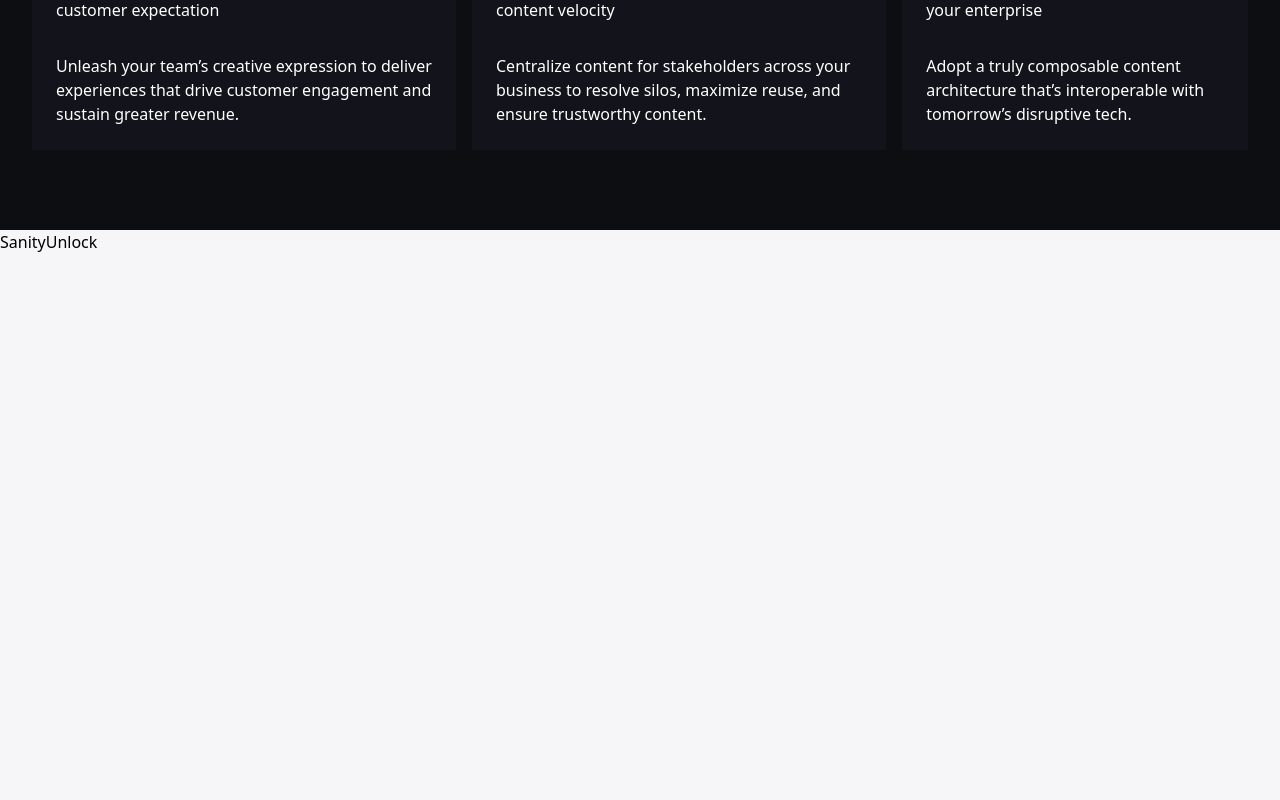
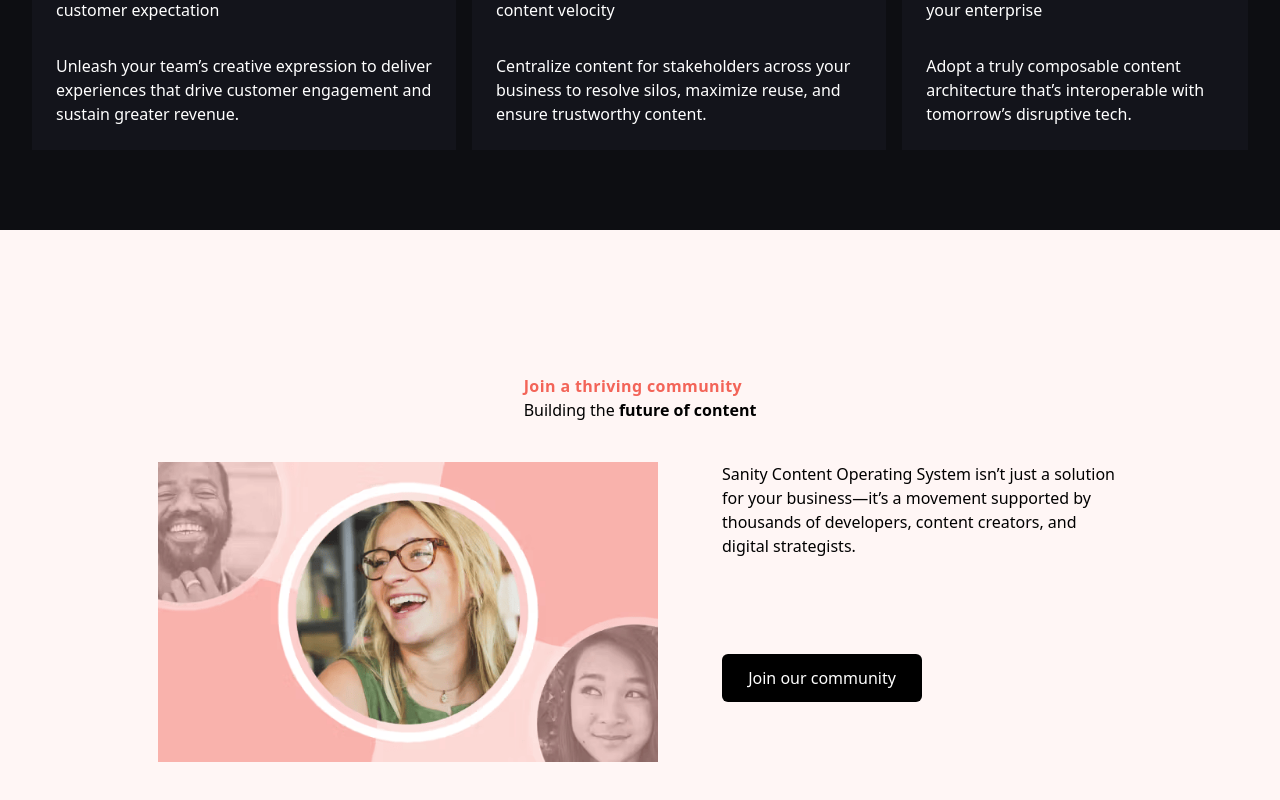
Before and after one commit to Aditya82003/sanity, a Next.js app: page / in a window 1280 px wide. Shown: the part 2495-3295 px from the top of the page. Before the commit the page ends 2749 px from the top, so only its background shows below. Built offline with nearby package versions, Linux system fonts and the light colour scheme; what fluid-tailwind would draw is missing.

Commit message:
added future unlock section

```diff
--- a/app/page.tsx
+++ b/app/page.tsx
@@ -1,6 +1,6 @@
 import Hero from "@/section/Hero";
 import PlatformOverview from "@/section/PlatformOverview";
-import SanityUnlock from "@/section/SanityUnlock";
+import SanityUnlock from "@/section/FutureUnlock";
 import { FC } from "react";
 
 const Home:FC=()=> {
--- a/components/NavigationTab.tsx
+++ b/components/NavigationTab.tsx
@@ -30,7 +30,7 @@ const NavigationTab: FC = () => {
                             </div>
 
                         </>))}</div>
-                        <button className={`inline-block max-md:mt-12 mt-4 text-white border border-1 border-[rgb(37,40,55)]  hover:bg-[rgb(37,40,55)] max-w-[300px] p-4 rounded-md ${tab === item.id ? "" : "hidden"}`} >{item.button}</button>
+                        <button className={`inline-block max-md:mt-12 mt-4 text-white border border-1 border-[rgb(37,40,55)] font-bold hover:bg-[rgb(37,40,55)] max-w-[300px] p-4 rounded-md ${tab === item.id ? "" : "hidden"}`} >{item.button}</button>
                     </div>
                     <Image  className={`  bg-white text-lg font-semibold ${tab === item.id ? "" : "hidden"}`} src={item.image} width={600} alt={item.id} />
                 </div>
--- /dev/null
+++ b/section/FutureUnlock.tsx
@@ -0,0 +1,28 @@
+import Button from '@/components/Button'
+import React, { FC } from 'react'
+import futureUnlockLogo from '@/assets/futureunlockLogo.png'
+import Image from 'next/image'
+
+const SanityUnlock: FC = () => {
+  return (
+    <div className=' container h-screen bg-[rgb(255,246,245)] py-36'>
+      <div className='flex flex-col items-center gap-10 '>
+        <div className=''>
+        <h3 className=' text-4xl font-extrabold tracking-wide text-[rgb(243,100,88)]'>Join a thriving community</h3>
+        <h1 className='text-6xl md:text-7xl font-medium'>Building the <span className='font-bold'>future of content</span></h1>
+        </div>
+        <div className='flex max-sm:flex-col gap-16 max-sm:gap-4 justify-center'>
+          <Image src={futureUnlockLogo} alt='futureunlock' width={500} />
+          <div className='max-w-[400px]'>
+            <p className='text-2xl'>Sanity Content Operating System isn’t just a solution for your business—it’s a movement supported by thousands of developers, content creators, and digital strategists.</p>
+            <Button className="mt-24" variant='primary'>Join our community</Button>
+          </div>
+        </div>
+
+      </div>
+
+    </div>
+  )
+}
+
+export default SanityUnlock
--- a/section/SanityUnlock.tsx
+++ /dev/null
@@ -1,9 +0,0 @@
-import React, { FC } from 'react'
-
-const SanityUnlock :FC= () => {
-  return (
-    <div>SanityUnlock</div>
-  )
-}
-
-export default SanityUnlock
```
Also changed, not shown: assets/futureunlockLogo.png (added).
